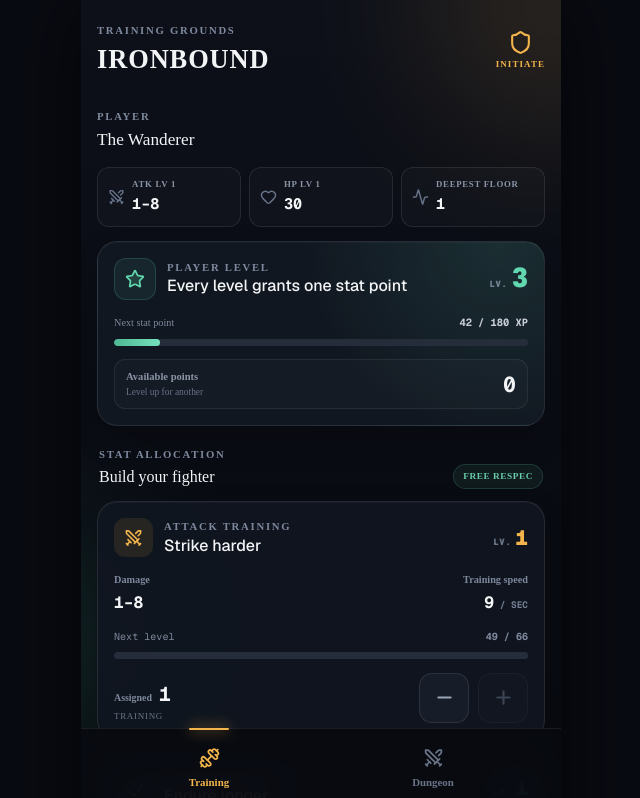
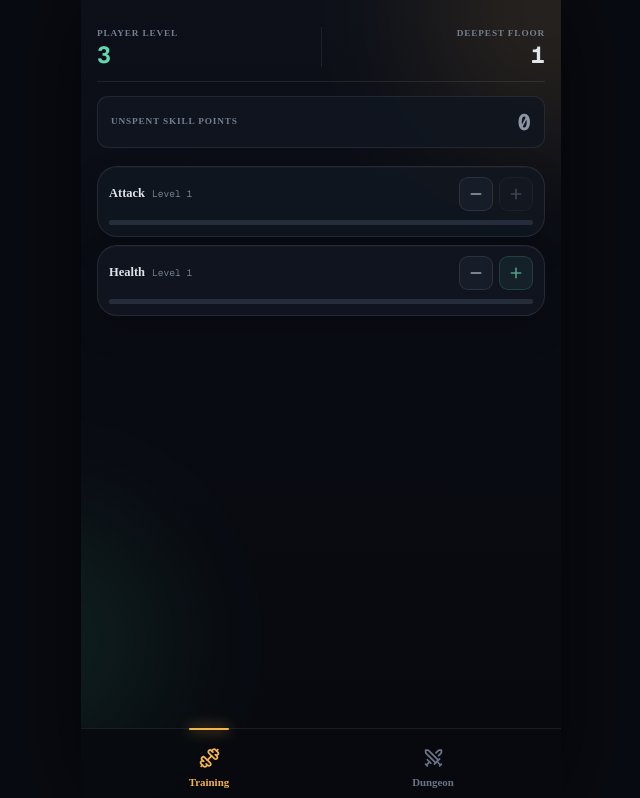
Before and after one commit to jacobgamby09/ngu-incremental, a Next.js app: page / in a window 1280 px wide. Shown: the top 798 px of the page, without its empty margins (319-959 px from the left). Built offline with nearby package versions, Linux system fonts and the light colour scheme.

Commit message:
Streamline training attributes

```diff
--- a/app/globals.css
+++ b/app/globals.css
@@ -278,7 +278,9 @@
 }
 
 .training-stat {
-  margin-top: 12px;
+  margin-top: 0;
+  gap: 0;
+  padding: 0;
   background: rgb(17 22 32 / 92%);
 }
 .stat-title-row {
@@ -595,6 +597,107 @@
   color: #4e5868;
   cursor: not-allowed;
   opacity: 0.72;
+}
+
+.training-overview {
+  display: grid;
+  grid-template-columns: 1fr 1fr;
+  border-bottom: 1px solid rgb(255 255 255 / 8%);
+  padding: 5px 0 14px;
+}
+.training-overview > div {
+  display: grid;
+  gap: 3px;
+}
+.training-overview > div:last-child {
+  justify-items: end;
+  border-left: 1px solid rgb(255 255 255 / 7%);
+}
+.training-overview span,
+.unspent-points span {
+  color: #747f91;
+  font-size: 0.58rem;
+  font-weight: 800;
+  letter-spacing: 0.09em;
+  text-transform: uppercase;
+}
+.training-overview strong {
+  color: #e2e5ea;
+  font-family: var(--font-geist-mono);
+  font-size: 1.45rem;
+  line-height: 1;
+}
+.training-overview > div:first-child strong {
+  color: #62d8b0;
+}
+.unspent-points {
+  display: flex;
+  min-height: 52px;
+  align-items: center;
+  justify-content: space-between;
+  margin: 14px 0 18px;
+  border: 1px solid rgb(255 255 255 / 8%);
+  border-radius: 11px;
+  padding: 10px 13px;
+  background: rgb(17 22 32 / 82%);
+}
+.unspent-points strong {
+  color: #8c96a6;
+  font-family: var(--font-geist-mono);
+  font-size: 1.4rem;
+  line-height: 1;
+}
+.unspent-points.has-points {
+  border-color: rgb(243 180 75 / 27%);
+  background: rgb(243 180 75 / 7%);
+}
+.unspent-points.has-points strong {
+  color: #f3b44b;
+  text-shadow: 0 0 14px rgb(243 180 75 / 24%);
+}
+.compact-stat-list {
+  display: grid;
+  gap: 8px;
+}
+.training-stat [data-slot='card-content'] {
+  padding: 10px 11px 11px;
+}
+.compact-stat-heading {
+  display: flex;
+  align-items: center;
+  justify-content: space-between;
+  gap: 12px;
+  margin-bottom: 9px;
+}
+.compact-stat-title {
+  display: flex;
+  min-width: 0;
+  align-items: baseline;
+  gap: 7px;
+}
+.compact-stat-title strong {
+  color: #dfe3e9;
+  font-size: 0.78rem;
+}
+.compact-stat-title span {
+  color: #737e90;
+  font-family: var(--font-geist-mono);
+  font-size: 0.6rem;
+}
+.compact-stat-heading .point-controls {
+  gap: 6px;
+}
+.compact-stat-heading .point-button {
+  width: 34px;
+  height: 34px;
+  border-radius: 9px;
+}
+.compact-stat-heading .point-button svg {
+  width: 16px;
+  height: 16px;
+}
+.training-stat .game-progress {
+  height: 5px;
 }
 
 .dungeon-mode {
--- a/app/page.tsx
+++ b/app/page.tsx
@@ -2,11 +2,9 @@
 
 import { useEffect, useMemo, useReducer, useRef, useState } from 'react';
 import {
-  Activity,
   Backpack,
   ChevronDown,
   Dumbbell,
-  Heart,
   HomeIcon,
   LockKeyhole,
   Map,
@@ -17,7 +15,6 @@ import {
   Shield,
   SkipForward,
   Skull,
-  Star,
   Swords,
   Trophy,
   X,
@@ -26,7 +23,6 @@ import {
 import { Card, CardContent, CardHeader, CardTitle } from '@/components/ui/card';
 import {
   SAVE_KEY,
-  STAT_TRAINING_PER_POINT,
   advanceCombatEvent,
   advanceTraining,
   allocateStatPoint,
@@ -50,7 +46,6 @@ import {
   skipCombat,
   startRun,
   statXpNeeded,
-  xpNeeded,
   type FloorDefinition,
   type GameState,
   type LootStack,
@@ -140,63 +135,14 @@ function StatCard({
   const level = isAttack ? state.attackLevel : state.healthLevel;
   const progress = isAttack ? state.attackProgress : state.healthProgress;
   const required = statXpNeeded(level);
-  const derived = playerStats(state);
-  const Icon = isAttack ? Swords : Heart;
 
   return (
     <Card className={`training-stat ${isAttack ? 'attack-stat' : 'hp-stat'}`}>
-      <CardHeader>
-        <div className="stat-title-row">
-          <div className="stat-icon">
-            <Icon aria-hidden="true" />
-          </div>
-          <div>
-            <p className="eyebrow">
-              {isAttack ? 'Attack training' : 'Health training'}
-            </p>
-            <CardTitle>
-              {isAttack ? 'Strike harder' : 'Endure longer'}
-            </CardTitle>
-          </div>
-          <div className="stat-level">
-            <span>LV.</span>
-            {level}
-          </div>
-        </div>
-      </CardHeader>
       <CardContent>
-        <div className="stat-metric-row">
-          <div>
-            <span>{isAttack ? 'Damage' : 'Max health'}</span>
-            <strong>
-              {isAttack
-                ? `${derived.minDamage}–${derived.maxDamage}`
-                : derived.maxHp}
-            </strong>
-          </div>
-          <div className="rate">
-            <span>Training speed</span>
-            <strong>
-              {points * STAT_TRAINING_PER_POINT}
-              <small> / SEC</small>
-            </strong>
-          </div>
-        </div>
-        <div className="progress-copy stat-progress-copy">
-          <span>Next level</span>
-          <strong>
-            {Math.floor(progress)} / {required}
-          </strong>
-        </div>
-        <GameProgress
-          label={`${isAttack ? 'Attack' : 'Health'} progress to level ${level + 1}`}
-          value={(progress / required) * 100}
-        />
-        <div className="point-allocation-row">
-          <div className="assigned-points">
-            <span>Assigned</span>
-            <strong>{points}</strong>
-            <small>{points === 0 ? 'Paused' : 'Training'}</small>
+        <div className="compact-stat-heading">
+          <div className="compact-stat-title">
+            <strong>{isAttack ? 'Attack' : 'Health'}</strong>
+            <span>Level {level}</span>
           </div>
           <div className="point-controls">
             <button
@@ -219,6 +165,10 @@ function StatCard({
             </button>
           </div>
         </div>
+        <GameProgress
+          label={`${isAttack ? 'Attack' : 'Health'} progress to level ${level + 1}`}
+          value={(progress / required) * 100}
+        />
       </CardContent>
     </Card>
   );
@@ -231,106 +181,28 @@ function TrainingScreen({
   state: GameState;
   dispatch: React.Dispatch<Action>;
 }) {
-  const stats = playerStats(state);
-  const requiredXp = xpNeeded(state.playerLevel);
   const available = availableStatPoints(state);
-  const active = runIsActive(state);
 
   return (
     <div className="screen training-screen">
-      <header className="game-header">
+      <header className="training-overview" aria-label="Player progress">
         <div>
-          <p className="eyebrow">Training grounds</p>
-          <h1>IRONBOUND</h1>
+          <span>Player level</span>
+          <strong>{state.playerLevel}</strong>
         </div>
-        <div className="rank-mark" aria-label="Rank: Initiate">
-          <Shield aria-hidden="true" />
-          <span>INITIATE</span>
+        <div>
+          <span>Deepest floor</span>
+          <strong>{Math.max(1, state.highestFloor - 1)}</strong>
         </div>
       </header>
-      <section className="player-summary" aria-labelledby="player-heading">
-        <div className="section-heading">
-          <div>
-            <p className="eyebrow">Player</p>
-            <h2 id="player-heading">The Wanderer</h2>
-          </div>
-        </div>
-        <div className="summary-grid">
-          <div>
-            <Swords aria-hidden="true" />
-            <span>ATK LV {state.attackLevel}</span>
-            <strong>
-              {stats.minDamage}–{stats.maxDamage}
-            </strong>
-          </div>
-          <div>
-            <Heart aria-hidden="true" />
-            <span>HP LV {state.healthLevel}</span>
-            <strong>{stats.maxHp}</strong>
-          </div>
-          <div>
-            <Activity aria-hidden="true" />
-            <span>DEEPEST FLOOR</span>
-            <strong>{Math.max(1, state.highestFloor - 1)}</strong>
-          </div>
-        </div>
+      <div className={`unspent-points ${available > 0 ? 'has-points' : ''}`}>
+        <span>Unspent skill points</span>
+        <strong>{available}</strong>
+      </div>
+      <section className="compact-stat-list" aria-label="Attributes">
+        <StatCard kind="attack" state={state} dispatch={dispatch} />
+        <StatCard kind="health" state={state} dispatch={dispatch} />
       </section>
-      {active && (
-        <div className="training-paused">
-          <Activity aria-hidden="true" />
-          <span>Training paused while your dungeon run is active.</span>
-        </div>
-      )}
-      <Card className="level-card">
-        <CardHeader>
-          <div className="level-heading">
-            <div className="level-emblem">
-              <Star aria-hidden="true" />
-            </div>
-            <div>
-              <p className="eyebrow">Player level</p>
-              <CardTitle>Every level grants one stat point</CardTitle>
-            </div>
-            <div className="level-number">
-              <span>LV.</span>
-              {state.playerLevel}
-            </div>
-          </div>
-        </CardHeader>
-        <CardContent>
-          <div className="level-progress-copy">
-            <span>Next stat point</span>
-            <strong>
-              {Math.floor(state.playerXp)} / {requiredXp} XP
-            </strong>
-          </div>
-          <GameProgress
-            label="Player level progress"
-            value={(state.playerXp / requiredXp) * 100}
-          />
-          <div className={`point-pool ${available > 0 ? 'has-points' : ''}`}>
-            <span>Available points</span>
-            <strong>{available}</strong>
-            <small>
-              {available > 0 ? 'Allocate below' : 'Level up for another'}
-            </small>
-          </div>
-        </CardContent>
-      </Card>
-      <div className="allocation-intro">
-        <div>
-          <p className="eyebrow">Stat allocation</p>
-          <h2>Build your fighter</h2>
-        </div>
-        <span>Free respec</span>
-      </div>
-      <StatCard kind="attack" state={state} dispatch={dispatch} />
-      <StatCard kind="health" state={state} dispatch={dispatch} />
-      <p className="training-note">
-        <PackageOpen aria-hidden="true" /> Banked loot:{' '}
-        {state.inventory.reduce((sum, item) => sum + item.quantity, 0)} items ·{' '}
-        {lootValue(state.inventory)} known value
-      </p>
     </div>
   );
 }
```
